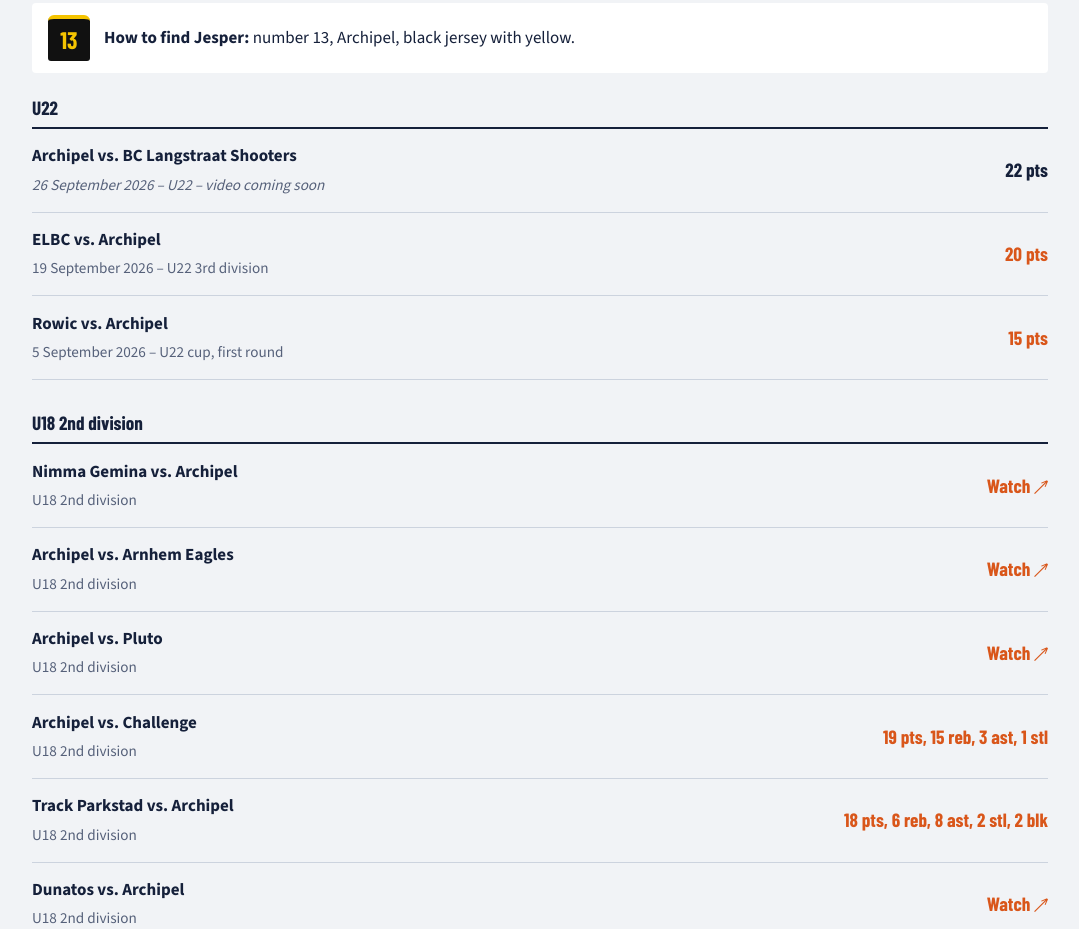
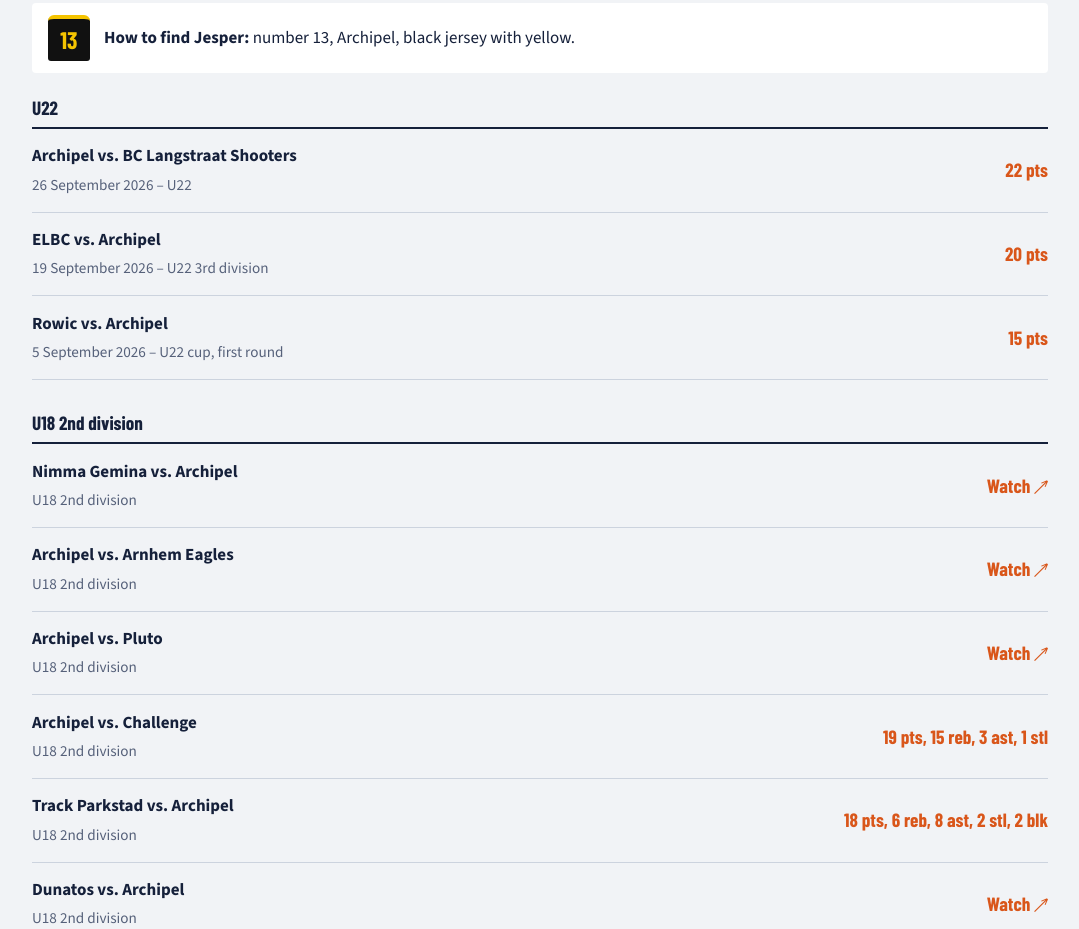
Before and after one commit to mroosendaal144/jesper-bball-profile, a plain HTML site: page index.html in a window 1280 px wide. Shown: the part 2076-3005 px from the top of the page, without its empty margins (100-1179 px from the left). Drawn offline with nearby package versions, Linux system fonts and the light colour scheme; a web font is replaced by a local one.

Commit message:
Add video link for Archipel vs BC Langstraat Shooters
Co-Authored-By: Claude Opus 4.6 <noreply@anthropic.com>

```diff
--- a/index.html
+++ b/index.html
@@ -269,11 +269,11 @@ footer{padding:1.5rem 0 2rem;color:var(--muted);font-size:.9rem;background:var(-
       <h3 class="games-head">U22</h3>
       <div class="games">
         <!-- VERVANG: zodra de video online staat, vervang <div class="game pending"> door <a class="game" href="LINK" target="_blank" rel="noopener"> en </div> door </a> -->
-        <div class="game pending">
+        <a class="game" href="https://www.youtube.com/watch?v=Hy_0OW0NPag&t=1641s" target="_blank" rel="noopener">
           <span class="g-title">Archipel vs. BC Langstraat Shooters</span>
-          <span class="g-meta">26 September 2026 – U22 – video coming soon</span>
+          <span class="g-meta">26 September 2026 – U22</span>
           <span class="g-line">22 pts</span>
-        </div>
+        </a>
         <a class="game" href="https://youtu.be/gc1PewX1pp0" target="_blank" rel="noopener">
           <span class="g-title">ELBC vs. Archipel</span>
           <span class="g-meta">19 September 2026 – U22 3rd division</span>
```
